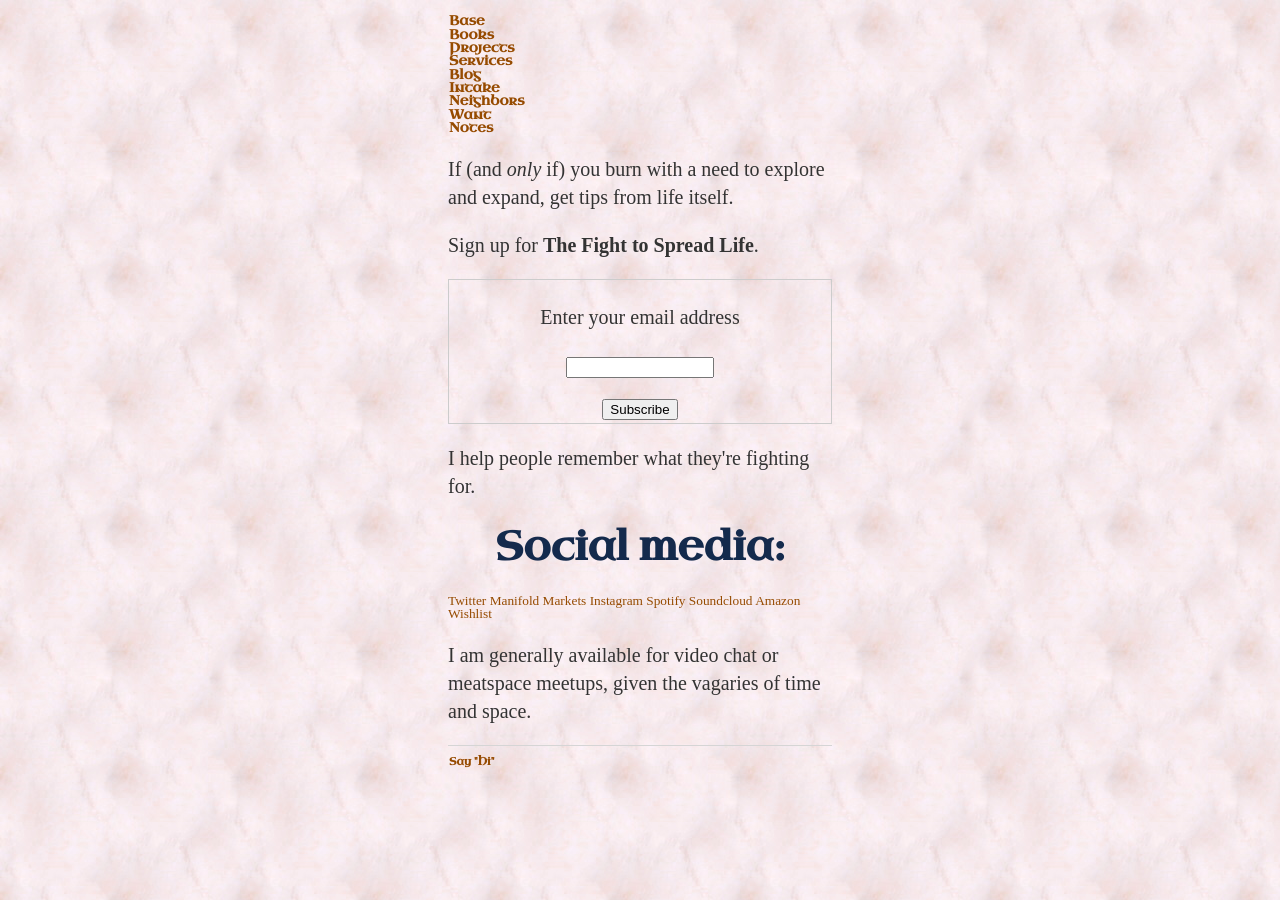
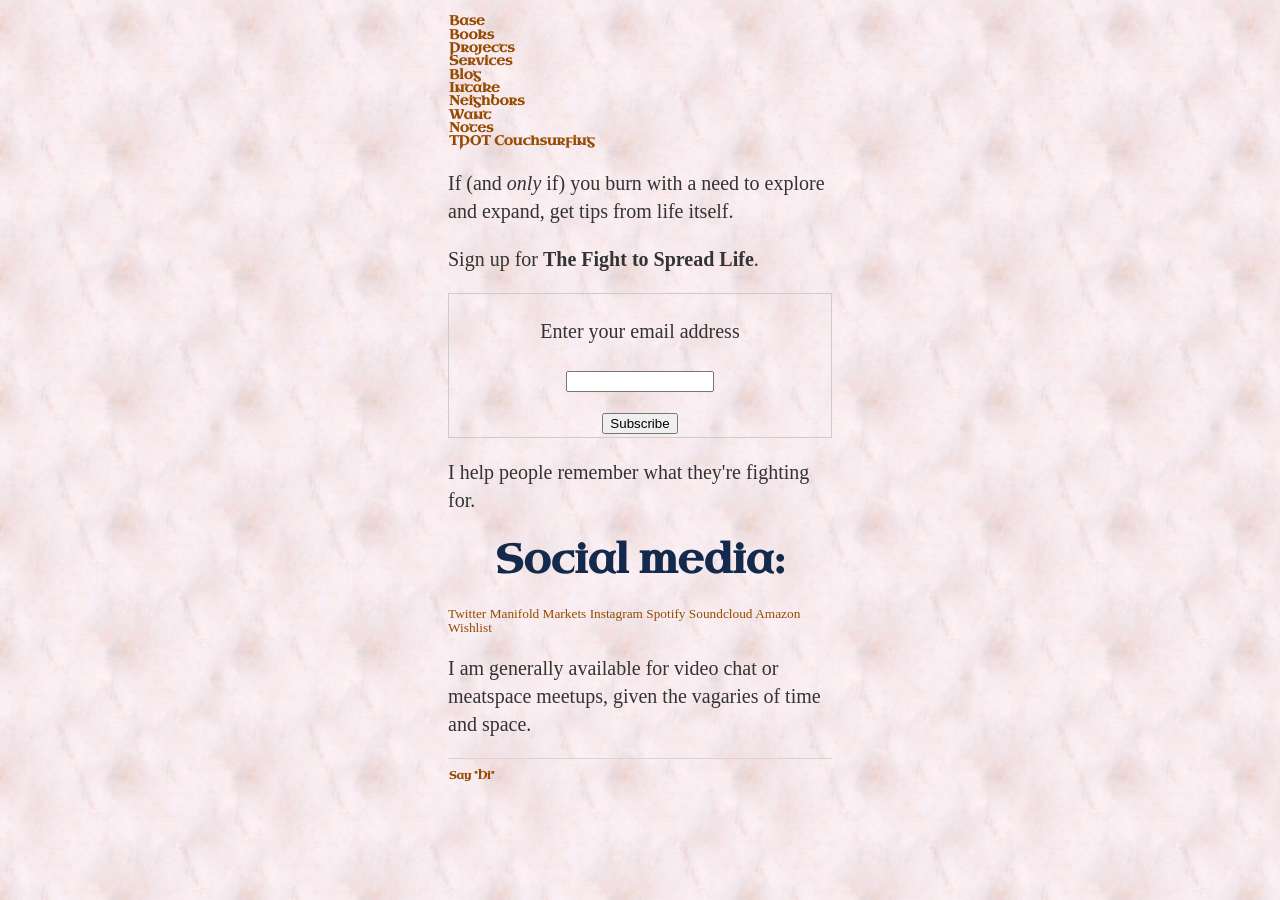
Before and after one commit to ray-dorai/ray-dorai.github.io, a Jekyll site: the page built from index.html, in a window 1280 px wide. Built offline with Jekyll 4.4.1, drawn with Linux system fonts in a browser that asks for light colours; some web fonts are replaced.

Commit message:
Update default.html

```diff
--- a/_layouts/default.html
+++ b/_layouts/default.html
@@ -20,6 +20,8 @@
 			<li><a href="/neighbors.html">Neighbors</a></li>
 			<li><a href="/want.html">Want</a></li>
 			<li><a href="https://anagora.org/@forshaper">Notes</a></li>
+			<li><a href="/tpotcouchsurfing.html">TPOT Couchsurfing</a></li>
+
 
     		</ul>
 		</nav>
```
